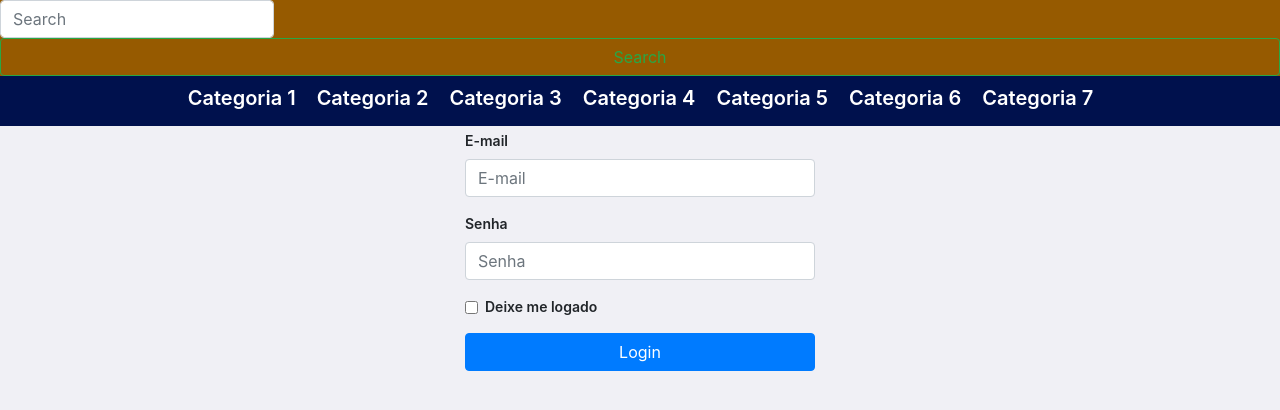
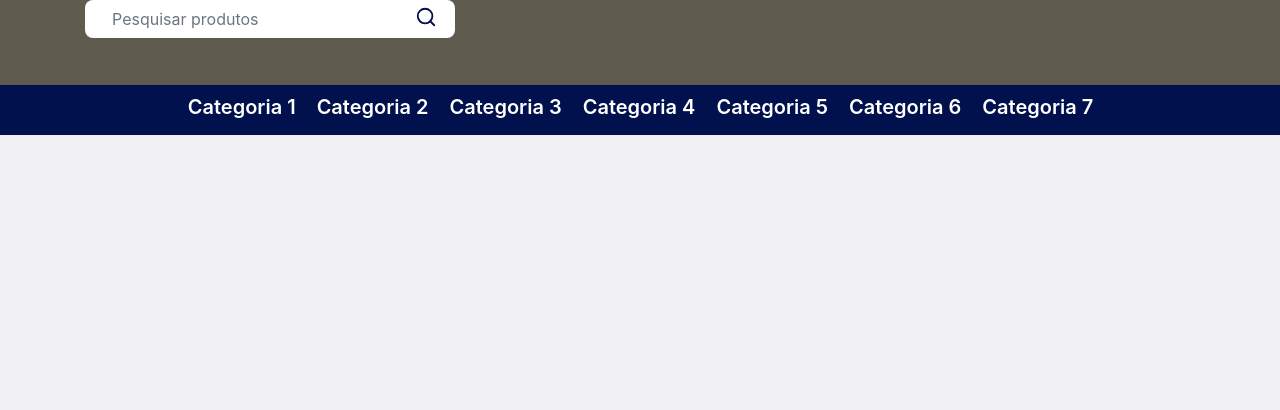
Before and after one commit to eduardoRG95/tcc-plataforma-front, a React (Create React App) app: page / in a window 1280 px wide. Shown: the top 410 px of the page. Built offline with nearby package versions, Linux system fonts and the light colour scheme.

Commit message:
commit parcial

```diff
--- a/src/Components/Site/Header/index.js
+++ b/src/Components/Site/Header/index.js
@@ -1,5 +1,5 @@
 import React from 'react';
-import { Col } from 'react-bootstrap';
+import { Col, Container } from 'react-bootstrap';
 
 import Menu from '../Menu';
 import Search from '../Search';
@@ -11,7 +11,9 @@ export default function Header() {
         <div className="header">
                  <div className="justify-content-md-center header-search-cart">
                     <Col md={24}>
-                        <Search />
+                        <Container>
+                            <Search />
+                        </Container>
                     </Col>
                 </div>
                 <div className="justify-content-md-center menu-header">
--- a/src/Components/Site/Header/styles.css
+++ b/src/Components/Site/Header/styles.css
@@ -3,9 +3,13 @@
 }
 .header{
     width: 100%;
-    height: 80px;
+    height: 85px;
     margin-bottom: 20px;
-    background-color:#965a00;
+    background-color:#605b4f;
+}
+
+.header .header-search-cart{
+    height: 85px;
 }
 @media only screen and (max-width: 500px) {
     .header {
--- a/src/Components/Site/Search/index.js
+++ b/src/Components/Site/Search/index.js
@@ -1,15 +1,18 @@
 import React from 'react';
 
-import { FormControl, Button, Form  } from 'react-bootstrap';
+import { FormControl, Button, Form, Row, Col } from 'react-bootstrap';
+
+import { FiSearch } from 'react-icons/fi';
 
 import './styles.css';
 
 export default function Search() {
     return (
-        <div className="search-content">
-             <Form inline>
-                <FormControl type="text" placeholder="Search" className="mr-sm-2" />
-                <Button variant="outline-success">Search</Button>
+        <div className="search-content col-md-4" >
+            <Form>
+                <FormControl type="text" placeholder="Pesquisar produtos" />
+                <Button className="button-search"><FiSearch /></Button>
+
             </Form>
         </div>
     );
--- a/src/Components/Site/Search/styles.css
+++ b/src/Components/Site/Search/styles.css
@@ -0,0 +1,24 @@
+.search-content {
+    background: #fff;
+    border-radius: 8px;
+}
+.search-content form * {
+    display: inline-block;
+}
+
+.search-content form input {
+    width: 89%;
+    border: none;
+}
+.search-content form button {
+    width: 10%;
+    vertical-align: top;
+}
+
+.search-content  .button-search {
+    background: transparent;
+    color: #00114d;
+    border: none;
+    font-size: 22px;
+    line-height: 17px;
+}
--- a/src/pages/Home/index.js
+++ b/src/pages/Home/index.js
@@ -9,7 +9,6 @@ export default function Login() {
     return (
         <div>
             <Header />
-            <InputsLogin />
         </div>
     );
 }
```
